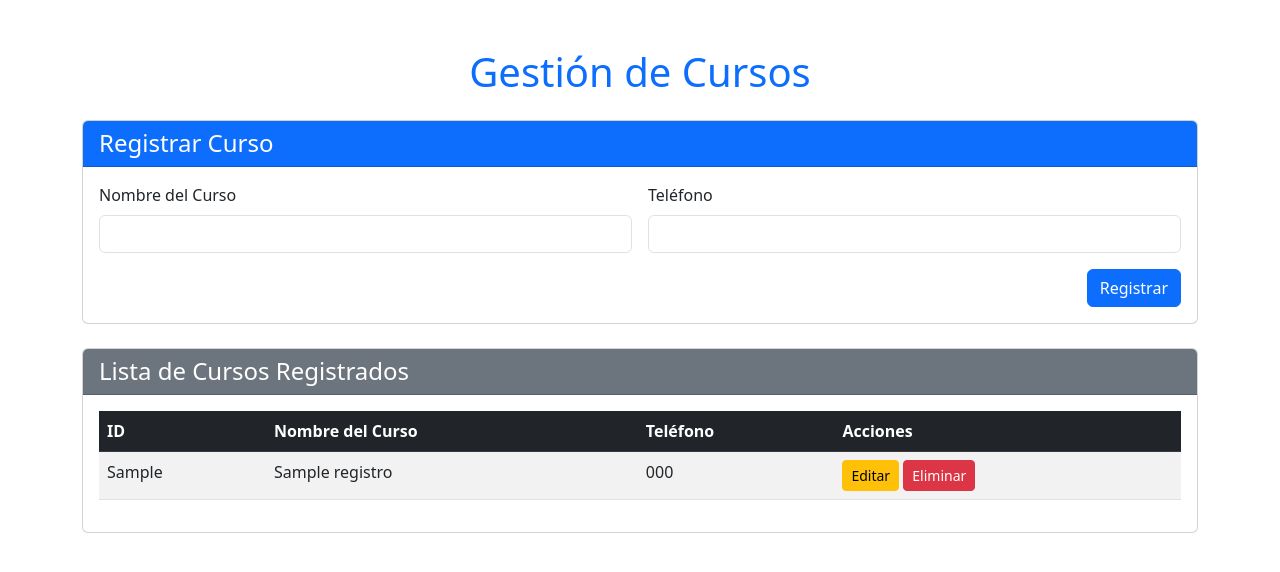
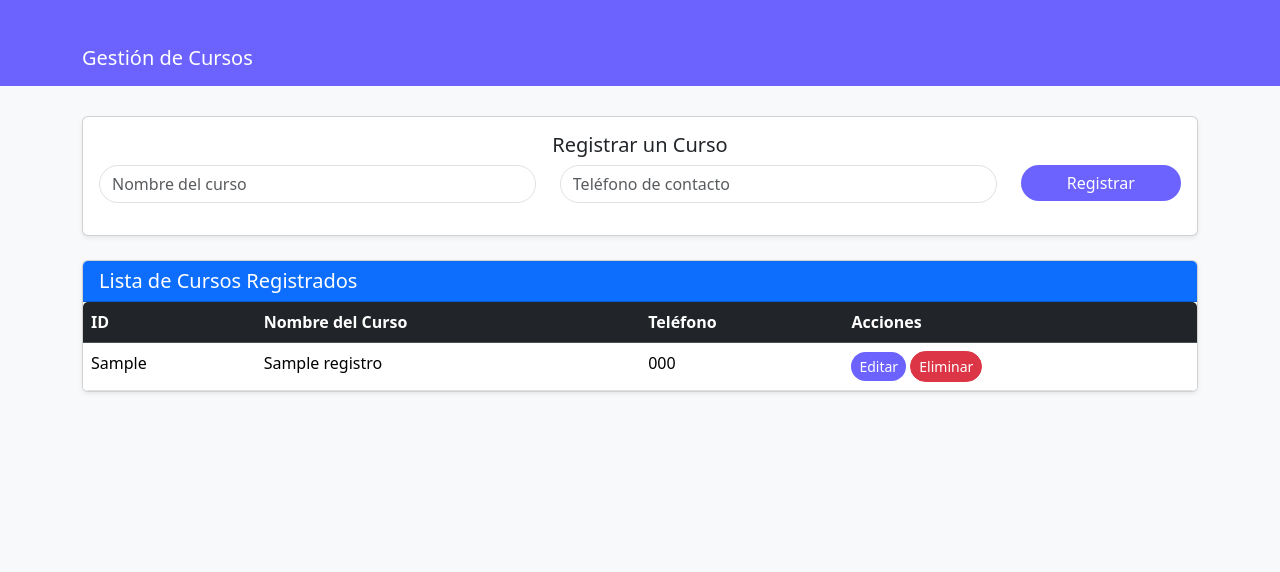
Before and after one commit to DarkBell1221/flaskPractica2J, a Python web app: template templates/inscripcion.html in a window 1280 px wide. Shown: the top 572 px of the page. Run offline with Jinja, Linux system fonts and the light colour scheme; the template is opened without the code that fills it: most values are stand-ins (such as "Sample title", 1, 10 or a date in 2020); some libraries are stand-ins or nearby versions.

Commit message:
Update inscripcion.html

```diff
--- a/templates/inscripcion.html
+++ b/templates/inscripcion.html
@@ -1,65 +1,113 @@
 <!DOCTYPE html>
-<html lang="en">
+<html lang="es">
 <head>
     <meta charset="UTF-8">
     <meta name="viewport" content="width=device-width, initial-scale=1.0">
-    <title>Inscripción de Cursos</title>
-    <link rel="stylesheet" href="https://cdn.jsdelivr.net/npm/bootstrap@5.3.0/dist/css/bootstrap.min.css">
-    <link rel="stylesheet" href="/static/css/style.css">
+    <title>Inscripción a Cursos</title>
+    <!-- Bootstrap CSS -->
+    <link href="https://cdn.jsdelivr.net/npm/bootstrap@5.3.1/dist/css/bootstrap.min.css" rel="stylesheet">
+    <!-- Estilos personalizados -->
+    <style>
+        body {
+            background-color: #f8f9fa;
+        }
+        .container {
+            margin-top: 30px;
+        }
+        .table {
+            background-color: white;
+            border-radius: 5px;
+            overflow: hidden;
+        }
+        .btn-primary {
+            background-color: #6c63ff;
+            border: none;
+        }
+        .btn-primary:hover {
+            background-color: #574bff;
+        }
+        .btn-danger {
+            background-color: #dc3545;
+        }
+        .btn-danger:hover {
+            background-color: #c82333;
+        }
+        .navbar {
+            background-color: #6c63ff;
+        }
+        .navbar-brand, .navbar-nav .nav-link {
+            color: white !important;
+        }
+        .form-control, .btn {
+            border-radius: 20px;
+        }
+    </style>
 </head>
 <body>
-    <div class="container my-5">
-        <h1 class="text-center text-primary mb-4">Gestión de Cursos</h1>
 
-        <!-- Formulario para registrar cursos -->
-        <div class="card mb-4">
-            <div class="card-header bg-primary text-white">
-                <h4 class="mb-0">Registrar Curso</h4>
-            </div>
+    <!-- Navbar -->
+    <nav class="navbar navbar-expand-lg navbar-dark">
+        <div class="container">
+            <a class="navbar-brand" href="#">Gestión de Cursos</a>
+        </div>
+    </nav>
+
+    <div class="container">
+        <!-- Formulario de registro -->
+        <div class="card shadow-sm mb-4">
             <div class="card-body">
-                <form action="/registrar" method="POST" class="row g-3">
-                    <div class="col-md-6">
-                        <label for="nombre_curso" class="form-label">Nombre del Curso</label>
-                        <input type="text" id="nombre_curso" name="nombre_curso" class="form-control" required>
-                    </div>
-                    <div class="col-md-6">
-                        <label for="telefono" class="form-label">Teléfono</label>
-                        <input type="tel" id="telefono" name="telefono" class="form-control" required>
-                    </div>
-                    <div class="col-12 text-end">
-                        <button type="submit" class="btn btn-primary">Registrar</button>
+                <h5 class="card-title text-center">Registrar un Curso</h5>
+                <form action="/registrar" method="POST">
+                    <div class="row">
+                        <div class="col-md-5 mb-3">
+                            <input
+                                type="text"
+                                name="nombre_curso"
+                                class="form-control"
+                                placeholder="Nombre del curso"
+                                required>
+                        </div>
+                        <div class="col-md-5 mb-3">
+                            <input
+                                type="text"
+                                name="telefono"
+                                class="form-control"
+                                placeholder="Teléfono de contacto"
+                                required>
+                        </div>
+                        <div class="col-md-2 mb-3">
+                            <button type="submit" class="btn btn-primary w-100">Registrar</button>
+                        </div>
                     </div>
                 </form>
             </div>
         </div>
 
         <!-- Tabla de registros -->
-        <div class="card">
-            <div class="card-header bg-secondary text-white">
-                <h4 class="mb-0">Lista de Cursos Registrados</h4>
+        <div class="card shadow-sm">
+            <div class="card-header bg-primary text-white">
+                <h5 class="mb-0">Lista de Cursos Registrados</h5>
             </div>
-            <div class="card-body">
-                <table class="table table-striped table-hover">
+            <div class="card-body p-0">
+                <table class="table table-hover mb-0">
                     <thead class="table-dark">
                         <tr>
-                            <th>ID</th>
-                            <th>Nombre del Curso</th>
-                            <th>Teléfono</th>
-                            <th>Acciones</th>
+                            <th scope="col">ID</th>
+                            <th scope="col">Nombre del Curso</th>
+                            <th scope="col">Teléfono</th>
+                            <th scope="col">Acciones</th>
                         </tr>
                     </thead>
                     <tbody>
                         {% for registro in registros %}
                         <tr data-id="{{ registro.Id_Curso }}">
                             <td>{{ registro.Id_Curso }}</td>
-                            <td>{{ registro.Nombre_Curso }}</td>
-                            <td>{{ registro.Telefono }}</td>
+                            <td class="nombre">{{ registro.Nombre_Curso }}</td>
+                            <td class="telefono">{{ registro.Telefono }}</td>
                             <td>
-                                <form action="/editar_registro/{{ registro.Id_Curso }}" method="POST" class="d-inline">
-                                    <button type="submit" class="btn btn-warning btn-sm">Editar</button>
-                                </form>
+                                <button class="btn btn-sm btn-primary edit-btn" data-id="{{ registro.Id_Curso }}">Editar</button>
                                 <form action="/eliminar/{{ registro.Id_Curso }}" method="POST" class="d-inline">
-                                    <button type="submit" class="btn btn-danger btn-sm">Eliminar</button>
+                                    <button class="btn btn-sm btn-danger">Eliminar</button>
                                 </form>
                             </td>
                         </tr>
@@ -70,9 +118,11 @@
         </div>
     </div>
 
-    <script src="https://cdn.jsdelivr.net/npm/bootstrap@5.3.0/dist/js/bootstrap.bundle.min.js"></script>
-    <script src="https://cdnjs.cloudflare.com/ajax/libs/jquery/3.6.0/jquery.min.js"></script>
-    <script src="https://js.pusher.com/8.2/pusher.min.js"></script>
+    <!-- Bootstrap JS -->
+    <script src="https://cdn.jsdelivr.net/npm/bootstrap@5.3.1/dist/js/bootstrap.bundle.min.js"></script>
+    <!-- Pusher JS -->
+    <script src="https://js.pusher.com/7.2/pusher.min.js"></script>
+    <!-- Archivo JS personalizado -->
     <script src="/static/js/pusher-client.js"></script>
 </body>
 </html>
```
